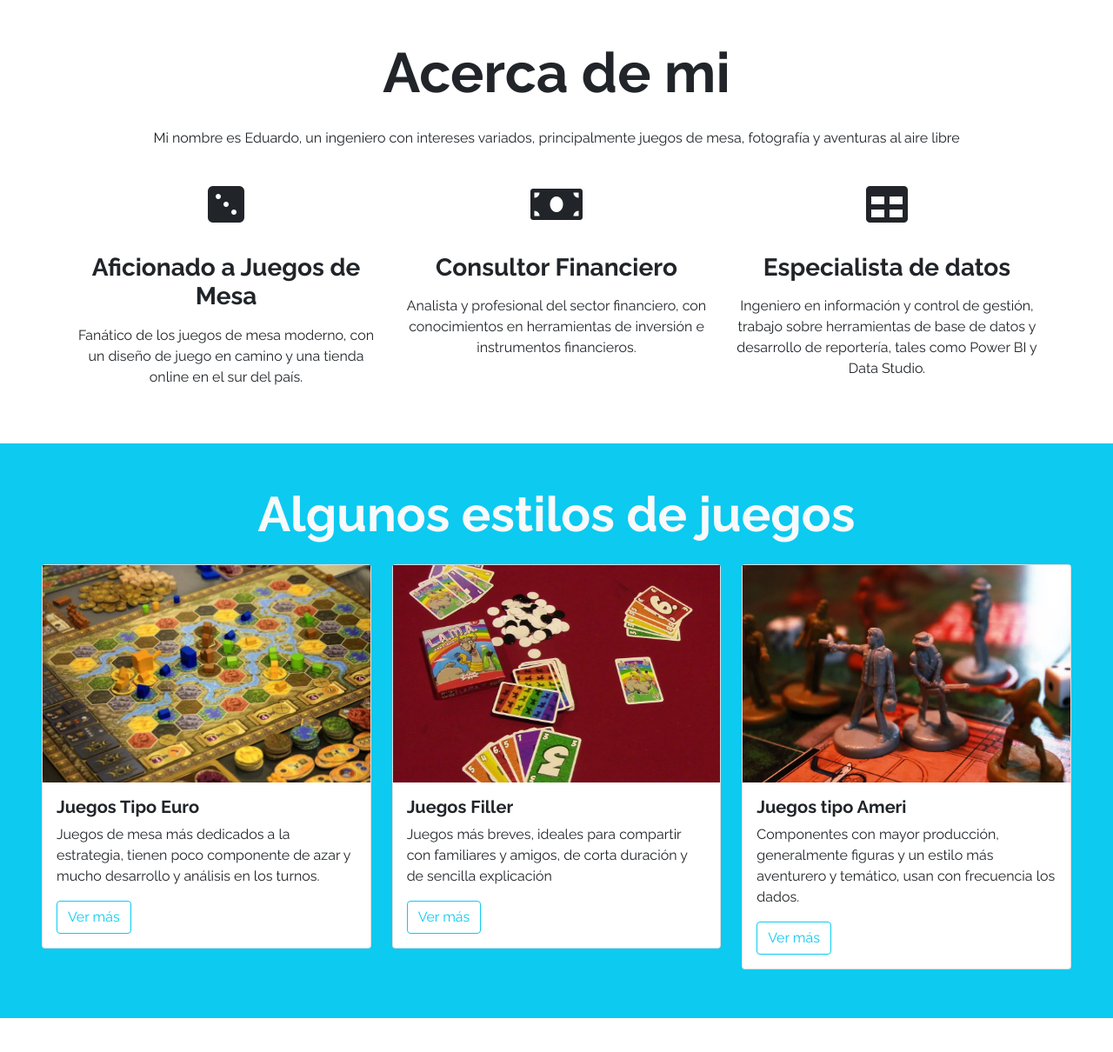
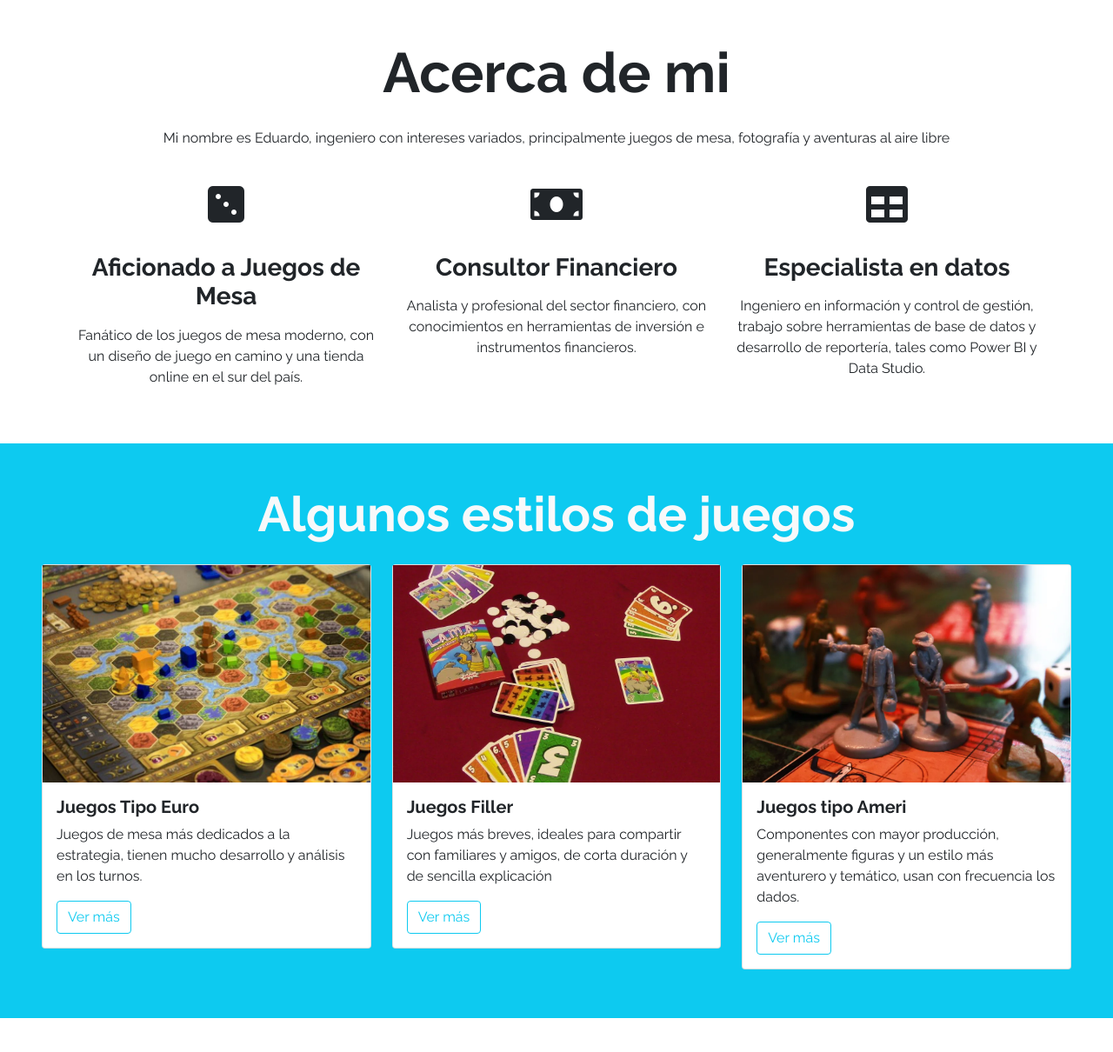
Before and after one commit to edufica/edufica.github.io, a plain HTML site: page index.html in a window 1280 px wide. Shown: the part 746-1956 px from the top of the page at 87% size. Drawn offline with nearby package versions, Linux system fonts and the light colour scheme.

Commit message:
cambio menor de texto en indice 0310

```diff
--- a/index.html
+++ b/index.html
@@ -84,7 +84,7 @@
         <h2 class="display-3 fw-bold my-4">Acerca de mi</h2>
 
         <p class="my-4">
-            Mi nombre es Eduardo, un ingeniero con intereses variados, principalmente juegos de mesa, fotografía y aventuras al aire libre
+            Mi nombre es Eduardo, ingeniero con intereses variados, principalmente juegos de mesa, fotografía y aventuras al aire libre
         </p>
 
 
@@ -106,7 +106,7 @@
             </div>
             <div class="col-12 col-md-4">
                 <i class="fas fa-table fa-3x my-3"></i>
-                <h3 class="my-3 fw-bold">Especialista de datos</h3>
+                <h3 class="my-3 fw-bold">Especialista en datos</h3>
                 <p class="my-3">
                     Ingeniero en información y control de gestión, trabajo sobre herramientas de base de datos y desarrollo de reportería, tales como Power BI y Data Studio.
                 </p>
@@ -126,7 +126,7 @@
                     <div class="card-body">
                         <h5 class="card-title fw-bold">Juegos Tipo Euro</h5>
                         <p class="card-text">
-                            Juegos de mesa más dedicados a la estrategia, tienen poco componente de azar y mucho desarrollo y análisis en los turnos.
+                            Juegos de mesa más dedicados a la estrategia, tienen mucho desarrollo y análisis en los turnos.
                         </p>
                         <button type="button" class="btn btn-outline-info">
                             Ver más
```
